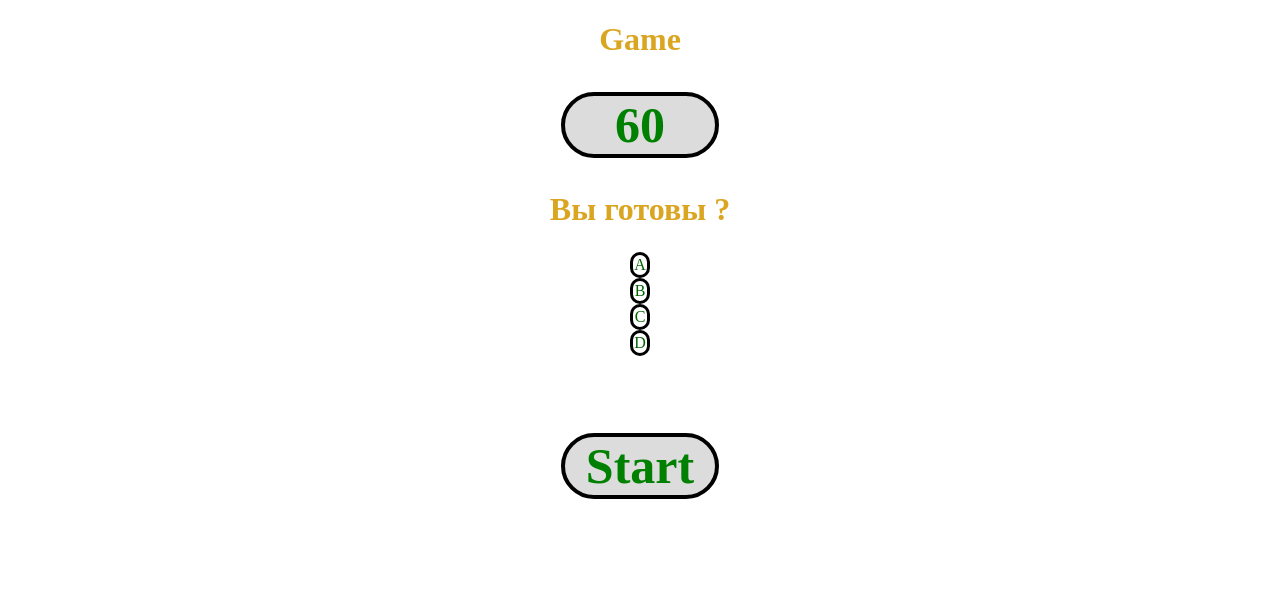
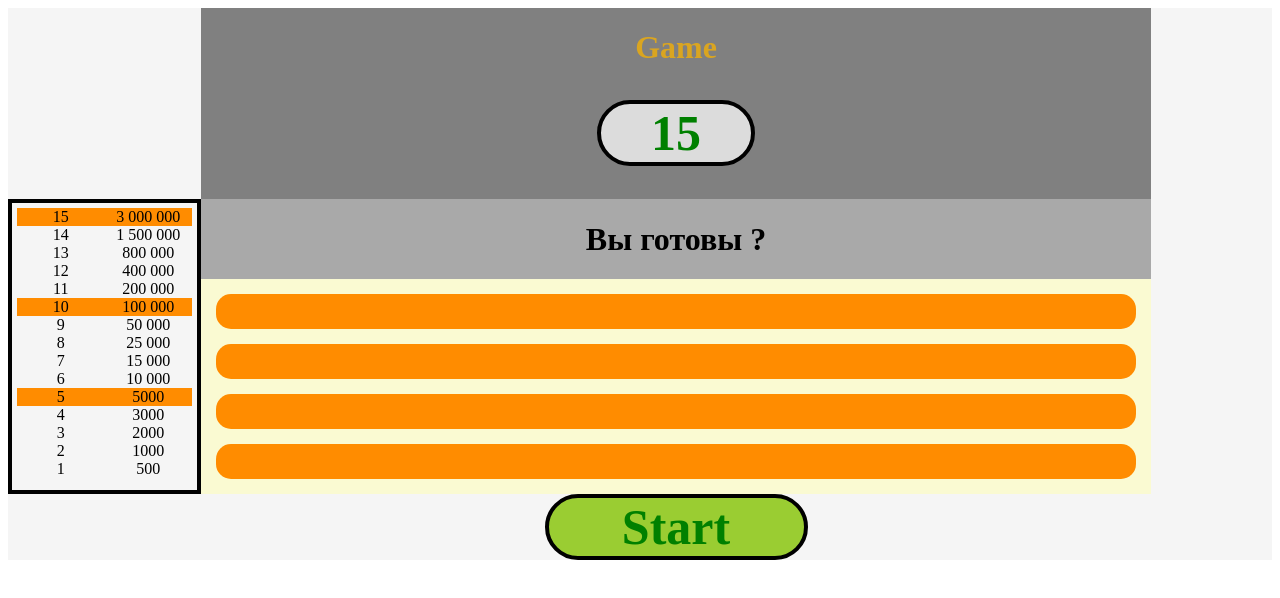
Before and after one commit to valerka-php/js_project, a plain HTML site: page billioner/index.html in a window 1280 px wide. Drawn offline with Linux system fonts and the light colour scheme.

Commit message:
update calculator

```diff
--- a/billioner/index.html
+++ b/billioner/index.html
@@ -6,32 +6,78 @@
     <link href="style.css" rel="stylesheet" >
 </head>
 <body>
+<div class="container">
+    <div class="head">
+        <h1> Game </h1>
+        <h1 class="timer"> 15 </h1>
+    </div>
 
-<div>
-    <h1> Game </h1>
-    <h1 class="timer"> 60 </h1>
+    <div class="center">
+        <div>
+            <h1 class="question"> Вы готовы ? </h1>
+        </div>
+        <div class="answer">
+            <div class="answer1" onclick="checkAnswer(1)">  </div>
+            <div class="answer2" onclick="checkAnswer(2)">  </div>
+            <div class="answer3" onclick="checkAnswer(3)">  </div>
+            <div class="answer4" onclick="checkAnswer(4)">  </div>
+        </div>
+    </div>
+
+    <div class="table">
+        <div>
+            <div class="money">15</div>
+            <div>14</div>
+            <div>13</div>
+            <div>12</div>
+            <div>11</div>
+            <div class="money">10</div>
+            <div>9</div>
+            <div>8</div>
+            <div>7</div>
+            <div>6</div>
+            <div class="money">5</div>
+            <div>4</div>
+            <div>3</div>
+            <div>2</div>
+            <div class="qwe">1</div>
+        </div>
+
+        <div>
+            <div class="money">3 000 000</div>
+            <div >1 500 000</div>
+            <div >800 000</div>
+            <div >400 000</div>
+            <div >200 000</div>
+            <div class="money">100 000</div>
+            <div >50 000</div>
+            <div >25 000</div>
+            <div >15 000</div>
+            <div >10 000</div>
+            <div class="money">5000</div>
+            <div >3000</div>
+            <div >2000</div>
+            <div >1000</div>
+            <div class="qwe1"> 500</div>
+        </div>
+
+    </div>
+
+    <div class="start" onclick="setStart()"> Start</div>
+</div>
+
+
+
+
+
+
+
+
 
 </div>
 
-<div>
-    <h1 class="question"> Вы готовы ? </h1>
-
-<!--    <div class="answer1" onclick="answer()"> 1 </div>-->
-<!--    <div class="answer2" onclick="answer()"> 2 </div>-->
-<!--    <div class="answer3" onclick="answer()"> 3 </div>-->
-<!--    <div class="answer4" onclick="answer()"> 4 </div>-->
-    <table>
-        <tr>
-            <td class="answer1" onclick="answer(1)">A</td>
-            <td class="answer2" onclick="answer(2)">B</td>
-            <td class="answer3" onclick="answer(3)">C</td>
-            <td class="answer4" onclick="answer(4)">D</td>
-        </tr>
-    </table>
-</div>
 
 
-<div class="start" onclick="start()"> Start</div>
 
 
 <script src="main.js"></script>
--- a/billioner/main.js
+++ b/billioner/main.js
@@ -14,26 +14,24 @@ const questions = [
     '13. Какой предмет стал причиной смерти французского композитора Жан-Батиста Люлли?',
     '14. Что не умеют делать ящерицы гекконы? ',
 ]
-
 const asnwers = [
-    ['под ёлкой','под палкой','под скалкой','под мухой'],
-    ['кусака','закаляка','забияка','кулебяка'],
-    ['по одёжке','по сберкнижке','по прописке','по рекомендации'],
-    ['утятник','лягушатник','селёдочник','тюленник'],
-    ['починял примус','чистил обувь','варил кашу','играл в шахматы'],
-    ['11','69','77','88'],
-    ['Камп Ноу','Альберт-холл','Сан-Сиро','Энфилд'],
-    ['Операция «Арго»','Операция «Трест»','Операция «Святой Януарий»','Операция «Ы»'],
-    ['Княжна Мэри»','«Бэла»','«Княгиня Лиговская»','«Максим Максимыч»'],
-    ['дрова','свечи','спички','пледы'],
-    ['в Новгороде','в фильме «Брат 2»','в Белом Море','в соборе Парижской Богоматери'],
-    ['оконной рамы','закрытой фрамуги','дверного проёма','туалетного крючка'],
-    ['дирижёрская трость','струна рояля','гусиное перо','смычок скрипки'],
-    ['ловить рыбу','ходить по потолку','менять цвет','петь'],
+    ['под ёлкой', 'под палкой', 'под скалкой', 'под мухой'],
+    ['кусака', 'закаляка', 'забияка', 'кулебяка'],
+    ['по одёжке', 'по сберкнижке', 'по прописке', 'по рекомендации'],
+    ['утятник', 'лягушатник', 'селёдочник', 'тюленник'],
+    ['починял примус', 'чистил обувь', 'варил кашу', 'играл в шахматы'],
+    ['11', '69', '77', '88'],
+    ['Камп Ноу', 'Альберт-холл', 'Сан-Сиро', 'Энфилд'],
+    ['Операция «Арго»', 'Операция «Трест»', 'Операция «Святой Януарий»', 'Операция «Ы»'],
+    ['Княжна Мэри»', '«Бэла»', '«Княгиня Лиговская»', '«Максим Максимыч»'],
+    ['дрова', 'свечи', 'спички', 'пледы'],
+    ['в Новгороде', 'в фильме «Брат 2»', 'в Белом Море', 'в соборе Парижской Богоматери'],
+    ['оконной рамы', 'закрытой фрамуги', 'дверного проёма', 'туалетного крючка'],
+    ['дирижёрская трость', 'струна рояля', 'гусиное перо', 'смычок скрипки'],
+    ['ловить рыбу', 'ходить по потолку', 'менять цвет', 'петь'],
 ]
-
-const currentAnswer = ['под ёлкой', 'кулебяка','по одёжке','лягушатник','починял примус','77','Альберт-холл',
-    'Операция «Арго»','«Княгиня Лиговская»','спички','в Новгороде','дверного проёма','дирижёрская трость','ловить рыбу']
+const currentAnswer = ['под ёлкой', 'кулебяка', 'по одёжке', 'лягушатник', 'починял примус', '77', 'Альберт-холл',
+    'Операция «Арго»', '«Княгиня Лиговская»', 'спички', 'в Новгороде', 'дверного проёма', 'дирижёрская трость', 'ловить рыбу']
 
 let count = 0;
 let countAnswer = 0;
@@ -49,73 +47,80 @@ let countAnswer = 0;
 // question(0);
 
 
-
-
-function answer(val){
-    document.querySelector('.timer').innerHTML = 60;
+function checkAnswer(val) {
 
     let value;
 
-    if (val === 1){
+    switch (val) {
+        case 1:
             value = document.querySelector('.answer1').innerHTML;
-    }else if (val === 2){
+            break;
+        case 2:
             value = document.querySelector('.answer2').innerHTML;
-    }else if (val === 3){
+            break;
+        case 3:
             value = document.querySelector('.answer3').innerHTML;
-    }else if (val === 4){
+            break;
+        case 4:
             value = document.querySelector('.answer4').innerHTML;
+            break;
     }
 
     // console.log(typeof(value));
     // console.log(count);
 
-    if (value){
-        for (let key of currentAnswer){
-            for (i = 0; i < currentAnswer.length ; i++){
-                if (value === key){
+    if (value) {
+        for (let key of currentAnswer) {
+            if (value === key) {
                 // console.log('DA')
                 count++;
+                document.querySelector('.timer').innerHTML = 15;
                 document.querySelector('.question').innerHTML = questions[count];
+
                 document.querySelector('.answer1').innerHTML = asnwers[count][0];
                 document.querySelector('.answer2').innerHTML = asnwers[count][1];
                 document.querySelector('.answer3').innerHTML = asnwers[count][2];
                 document.querySelector('.answer4').innerHTML = asnwers[count][3];
+
+                let elem = document.querySelector('.qwe')
+                console.log(elem);
+                elem.style.backgroundColor = 'green';
                 break;
             }else {
-                    // console.log('NEA')
-                    break;
-                }
-            }
+                document.querySelector('.start').innerHTML = 'Сыграть еще';
+                document.querySelector('.timer').innerHTML = '';
+
+                clearInterval(setTimer);
             }
         }
         // console.log(value);
 
     }
+}
 
 
 
-function start(){
+function setStart() {
+    document.querySelector('.timer').innerHTML = 15;
+    document.querySelector('.start').innerHTML = 'Start';
+
     document.querySelector('.question').innerHTML = questions[count];
     document.querySelector('.answer1').innerHTML = asnwers[count][0];
     document.querySelector('.answer2').innerHTML = asnwers[count][1];
     document.querySelector('.answer3').innerHTML = asnwers[count][2];
     document.querySelector('.answer4').innerHTML = asnwers[count][3];
 
-    // здесь я пытался циклом вывести ответы в список но они списком выпадали.
-    // Пока что только перезаписывают первый элемент списка =)
-    // for (i = 0 ; i <= 3 ; i++){
-    //    document.querySelector('.answer').innerHTML = asnwers[count][i];
-    // }
+    setInterval(setTimer, 1000);
+}
 
-    setInterval(timer,1000);
-}
-function timer(){
+function setTimer() {
     let count = +document.querySelector('.timer').textContent;
-    if (count >= 1 ){
+
+    if (count >= 1) {
         count--;
         document.querySelector('.timer').innerHTML = count;
         // console.log(count)
-    }else {
-        clearInterval(timer);
+    } else {
+        clearInterval(setTimer);
     }
 }
--- a/billioner/style.css
+++ b/billioner/style.css
@@ -1,25 +1,40 @@
-td{
-    color: darkgreen;
-    border: 3px solid black;
-    display: flex;
-    border-radius: 15px;
-    justify-content: center;
-    user-select: none;
-    cursor: pointer;
+.container{
+    display: grid;
+    grid-template-columns: 1fr 1fr 1fr;
+    background-color: whitesmoke;
 }
 
-table{
-    margin-left: auto;
-    margin-right: auto;
-    margin-bottom: 75px;
+.head{
+    grid-column: 2;
+    background-color: grey;
 }
+
+.center{
+    width: 950px;
+    display: grid;
+    grid-template-columns: 1fr;
+    grid-column: 2;
+    grid-row: 2 / 3;
+    background-color: darkgrey;
+}
+
+td{
+    border: 4px solid grey;
+    text-align: center;
+
+}
+
+.money{
+    background-color: darkorange;
+}
+
 
 h1 {
     text-align: center;
     color: goldenrod;
 }
 
-.start,.timer{
+.timer{
     text-align: center;
     font-weight: bold;
     font-size: 50px;
@@ -34,5 +49,58 @@ h1 {
     cursor: pointer;
     margin-left: auto;
     margin-right: auto;
+}
+
+.start{
+    grid-column: 2;
+    grid-row: 3 / 4;
+    text-align: center;
+    font-weight: bold;
+    font-size: 50px;
+    color: green;
+    background-color: yellowgreen;
+    user-select: none;
+    border: 4px solid black;
+    display: flex;
+    border-radius: 35px;
+    justify-content: center;
+    width: 255px;
+    cursor: pointer;
+    margin-left: auto;
+    margin-right: auto;
+}
+
+
+.answer1,.answer2,.answer3,.answer4{
+    background-color: darkorange;
+    border-radius: 15px;
+    margin: 15px;
+    height: 35px;
 
 }
+
+.answer{
+    grid-row: 2;
+    text-align: center;
+    background-color: lightgoldenrodyellow;
+}
+
+.table{
+    display: grid;
+    grid-template-columns: 1fr 1fr ;
+    grid-row: 2 / 3;
+    width: 175px;
+    background-color: whitesmoke;
+    text-align: center;
+    padding: 5px;
+    border: 4px solid black;
+}
+
+.nums{
+    width: 40px;
+
+}
+
+.question {
+   color: black;
+}
```
Also changed, not shown: calculator/index.html (+1 -1 lines). Lines whose indentation alone changed are shown as unchanged.
